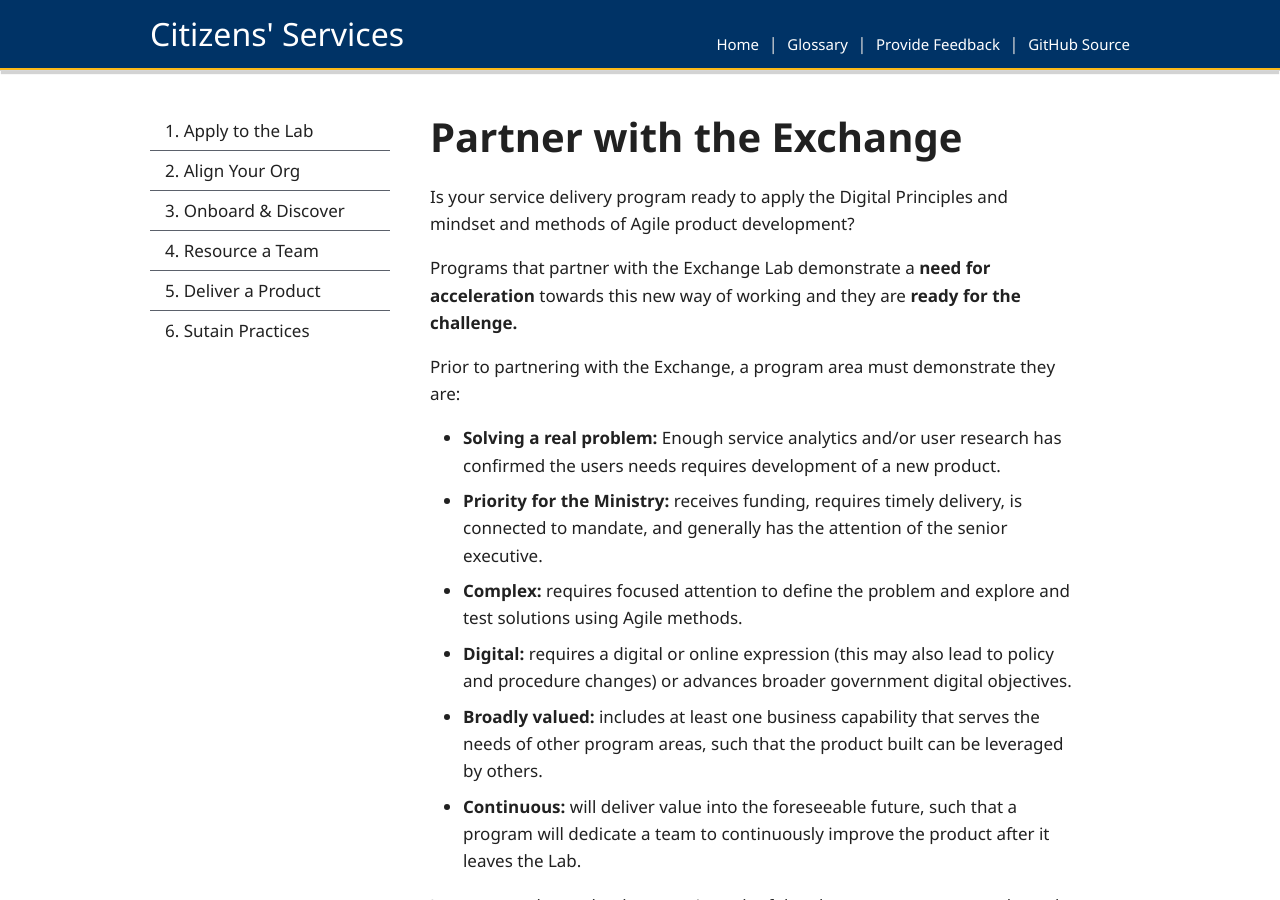
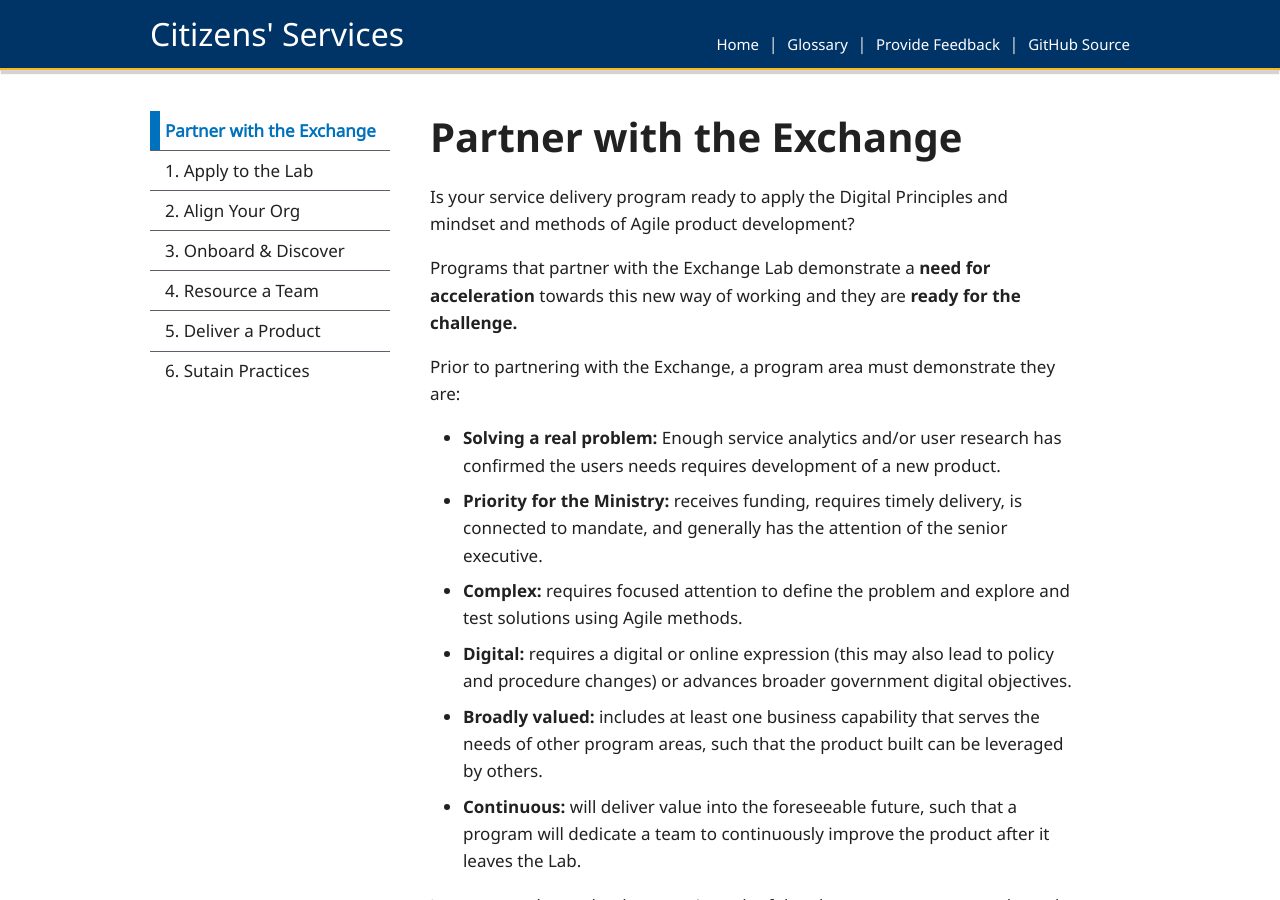
Before and after one commit to HeatherRemacle/exchangelabops, a Jekyll site: the page built from phases/partner.md, in a window 1280 px wide and 900 px high. Built offline with Jekyll 4.4.1, drawn with Linux system fonts in a browser that asks for light colours.

Commit message:
Update navigation.yml

```diff
--- a/_data/navigation.yml
+++ b/_data/navigation.yml
@@ -23,6 +23,8 @@ primary:
 
 
 partner:
+  - text: Partner with the Exchange
+    href: /partner
   - text: 1. Apply to the Lab
     href: /apply
   - text: 2. Align Your Org
```
